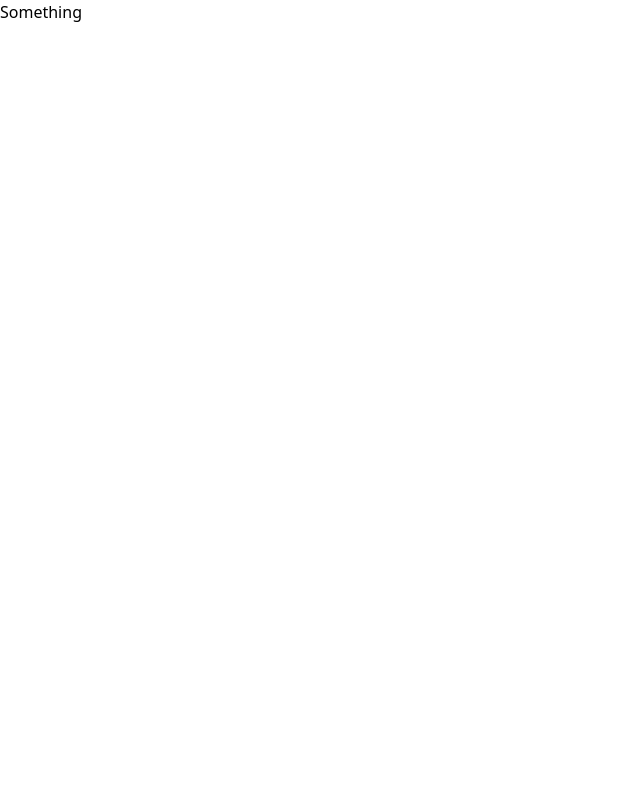
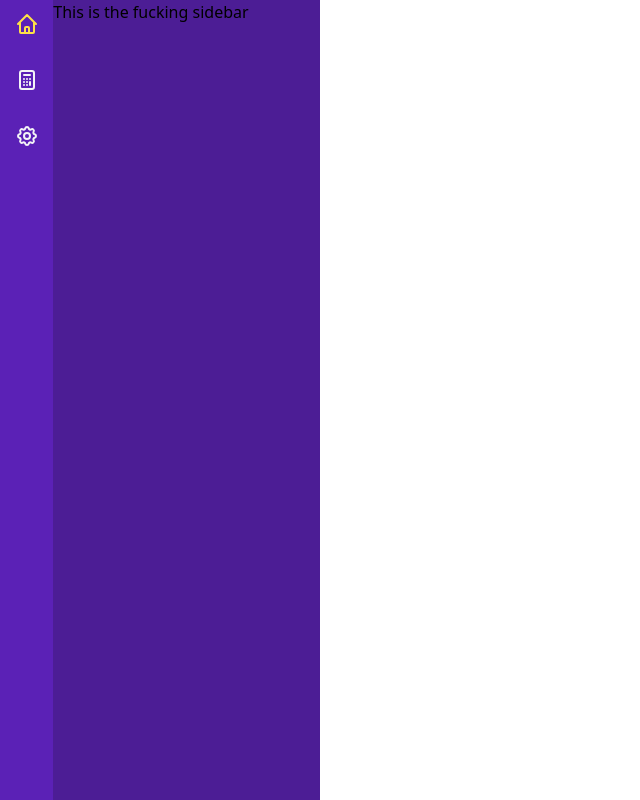
Before and after one commit to Ajand/Chadger-UI, a React (Create React App) app: page / in a window 1280 px wide. Shown: the whole page, without its empty margins (0-640 px from the left). Built offline with nearby package versions, Linux system fonts and the light colour scheme.

Commit message:
navbar added

```diff
--- a/public/index.html
+++ b/public/index.html
@@ -15,6 +15,8 @@
       user's mobile device or desktop. See https://developers.google.com/web/fundamentals/web-app-manifest/
     -->
     <link rel="manifest" href="%PUBLIC_URL%/manifest.json" />
+    <link rel="stylesheet" href="https://cdn.materialdesignicons.com/6.5.95/css/materialdesignicons.min.css">
+
     <!--
       Notice the use of %PUBLIC_URL% in the tags above.
       It will be replaced with the URL of the `public` folder during the build.
--- a/src/App.js
+++ b/src/App.js
@@ -1,5 +1,11 @@
+import Desktop from "./modules/layouts/Desktop";
+
 function App() {
-  return <div class="bg-grey dark:bg-black w-full h-screen">Something</div>;
+  return (
+    <div class="bg-grey dark:bg-gray-900 w-full h-screen">
+      <Desktop />
+    </div>
+  );
 }
 
 export default App;
--- /dev/null
+++ b/src/modules/components/Navbar.js
@@ -0,0 +1,90 @@
+const Navbar = () => {
+  const selected = 0;
+
+  return (
+    <div className="h-full bg-violet-800 inline-block w-16 center ">
+      <div>
+        <div className="flex group justify-center mb-2">
+          <a href="#" className="p-3  ">
+            <span className="flex flex-col items-center ">
+              <svg
+                xmlns="http://www.w3.org/2000/svg"
+                className={
+                  selected != 0
+                    ? `h-6 w-6 duration-200  stroke-gray-100 hover:stroke-yellow-200`
+                    : "h-6 w-6 duration-200  stroke-yellow-300"
+                }
+                fill="none"
+                viewBox="0 0 24 24"
+                stroke="currentColor"
+                strokeWidth={2}
+              >
+                <path
+                  strokeLinecap="round"
+                  strokeLinejoin="round"
+                  d="M3 12l2-2m0 0l7-7 7 7M5 10v10a1 1 0 001 1h3m10-11l2 2m-2-2v10a1 1 0 01-1 1h-3m-6 0a1 1 0 001-1v-4a1 1 0 011-1h2a1 1 0 011 1v4a1 1 0 001 1m-6 0h6"
+                />
+              </svg>
+            </span>
+          </a>
+        </div>
+        <div className="flex group justify-center mb-2">
+          <a href="#" className="p-3  ">
+            <span className="flex flex-col items-center">
+              <svg
+                xmlns="http://www.w3.org/2000/svg"
+                className={
+                  selected != 1
+                    ? `h-6 w-6 duration-200  stroke-gray-100 hover:stroke-yellow-200`
+                    : "h-6 w-6 duration-200  stroke-yellow-900"
+                }
+                fill="none"
+                viewBox="0 0 24 24"
+                stroke="currentColor"
+                strokeWidth={2}
+              >
+                <path
+                  strokeLinecap="round"
+                  strokeLinejoin="round"
+                  d="M9 7h6m0 10v-3m-3 3h.01M9 17h.01M9 14h.01M12 14h.01M15 11h.01M12 11h.01M9 11h.01M7 21h10a2 2 0 002-2V5a2 2 0 00-2-2H7a2 2 0 00-2 2v14a2 2 0 002 2z"
+                />
+              </svg>
+            </span>
+          </a>
+        </div>
+        <div className="flex group justify-center mb-2">
+          <a href="#" className="p-3  ">
+            <span className="flex flex-col items-center">
+              <svg
+                xmlns="http://www.w3.org/2000/svg"
+                className="h-6 w-6"
+                fill="none"
+                viewBox="0 0 24 24"
+                stroke="currentColor"
+                strokeWidth={2}
+                className={
+                  selected != 1
+                    ? `h-6 w-6 duration-200  stroke-gray-100 hover:stroke-yellow-200`
+                    : "h-6 w-6 duration-200  stroke-yellow-900"
+                }
+              >
+                <path
+                  strokeLinecap="round"
+                  strokeLinejoin="round"
+                  d="M10.325 4.317c.426-1.756 2.924-1.756 3.35 0a1.724 1.724 0 002.573 1.066c1.543-.94 3.31.826 2.37 2.37a1.724 1.724 0 001.065 2.572c1.756.426 1.756 2.924 0 3.35a1.724 1.724 0 00-1.066 2.573c.94 1.543-.826 3.31-2.37 2.37a1.724 1.724 0 00-2.572 1.065c-.426 1.756-2.924 1.756-3.35 0a1.724 1.724 0 00-2.573-1.066c-1.543.94-3.31-.826-2.37-2.37a1.724 1.724 0 00-1.065-2.572c-1.756-.426-1.756-2.924 0-3.35a1.724 1.724 0 001.066-2.573c-.94-1.543.826-3.31 2.37-2.37.996.608 2.296.07 2.572-1.065z"
+                />
+                <path
+                  strokeLinecap="round"
+                  strokeLinejoin="round"
+                  d="M15 12a3 3 0 11-6 0 3 3 0 016 0z"
+                />
+              </svg>
+            </span>
+          </a>
+        </div>
+      </div>
+    </div>
+  );
+};
+
+export default Navbar;
--- /dev/null
+++ b/src/modules/components/Sidebar.js
@@ -0,0 +1,15 @@
+import Navbar from "./Navbar";
+const Sidebar = () => {
+  return (
+    <div className="w-full bg-violet-900 h-screen text-gray-light flex">
+
+      <Navbar />
+      <div className="inline-block w-full">
+      This is the fucking sidebar
+
+      </div>
+    </div>
+  );
+};
+
+export default Sidebar;
--- /dev/null
+++ b/src/modules/layouts/Desktop.js
@@ -0,0 +1,13 @@
+import Sidebar from "../components/Sidebar";
+
+const Desktop = () => {
+  return (
+    <div>
+      <div className="w-3/12">
+        <Sidebar />
+      </div>
+    </div>
+  );
+};
+
+export default Desktop;
--- a/tailwind.config.js
+++ b/tailwind.config.js
@@ -1,20 +1,23 @@
 module.exports = {
   content: ["./src/**/*.{js,jsx,ts,tsx}"],
   theme: {
-    colors: {
+    extend: {
+      /*colors: {
         black: "#0B0420",
         blue: "#2D36DE",
-      purple: "#1D0C46",
-      "light-purple": "#504366",
+        "light-blue": "#4b9cfa",
+        purple: "#2c1c50",
+        "light-purple": "#35225a",
+        secondary: "#a968e4",
         pink: "#ff49db",
         orange: "#ff7849",
         green: "#13ce66",
         yellow: "#ffc82c",
         "gray-dark": "#273444",
         gray: "#E2E4F0",
-      "gray-light": "#d3dce6",
+        "gray-light": "#bab4c6",
+      },*/
     },
-    extend: {},
   },
   plugins: [],
 };
```
Lines whose indentation alone changed are shown as unchanged.
